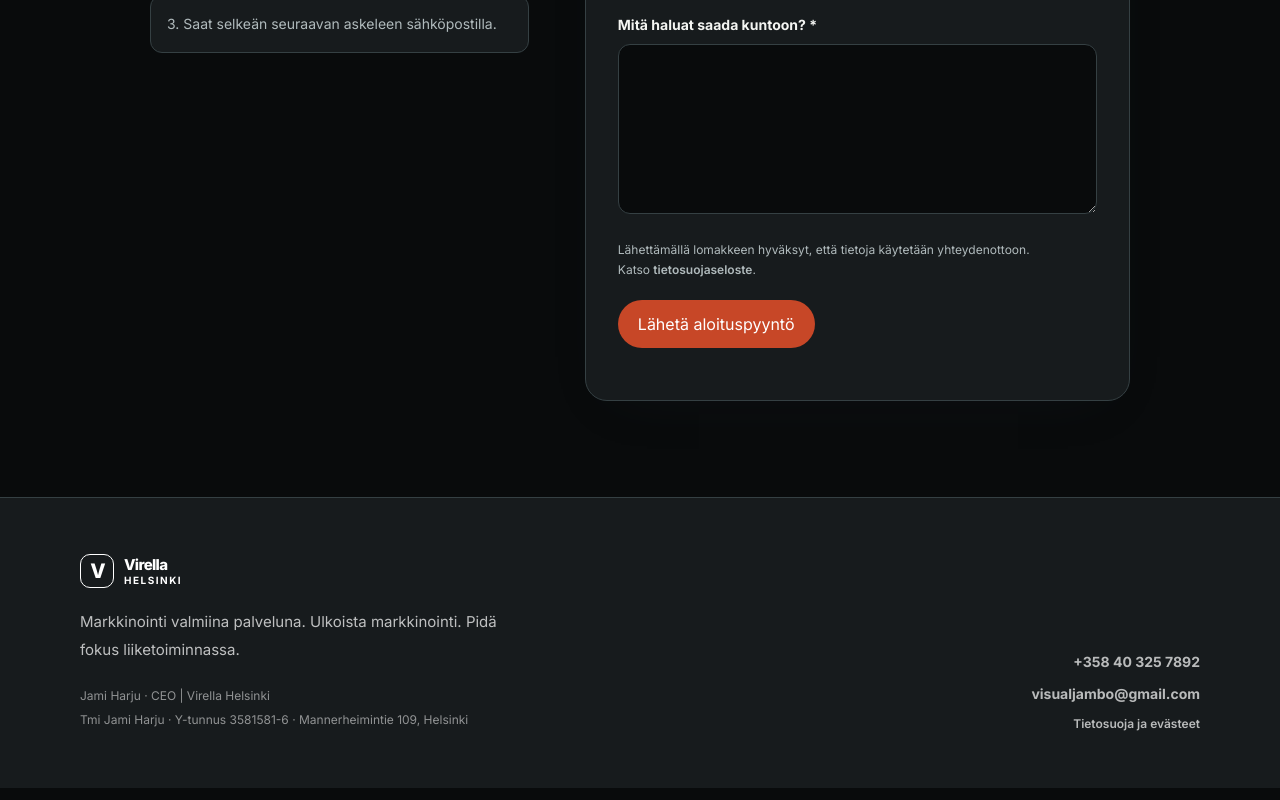
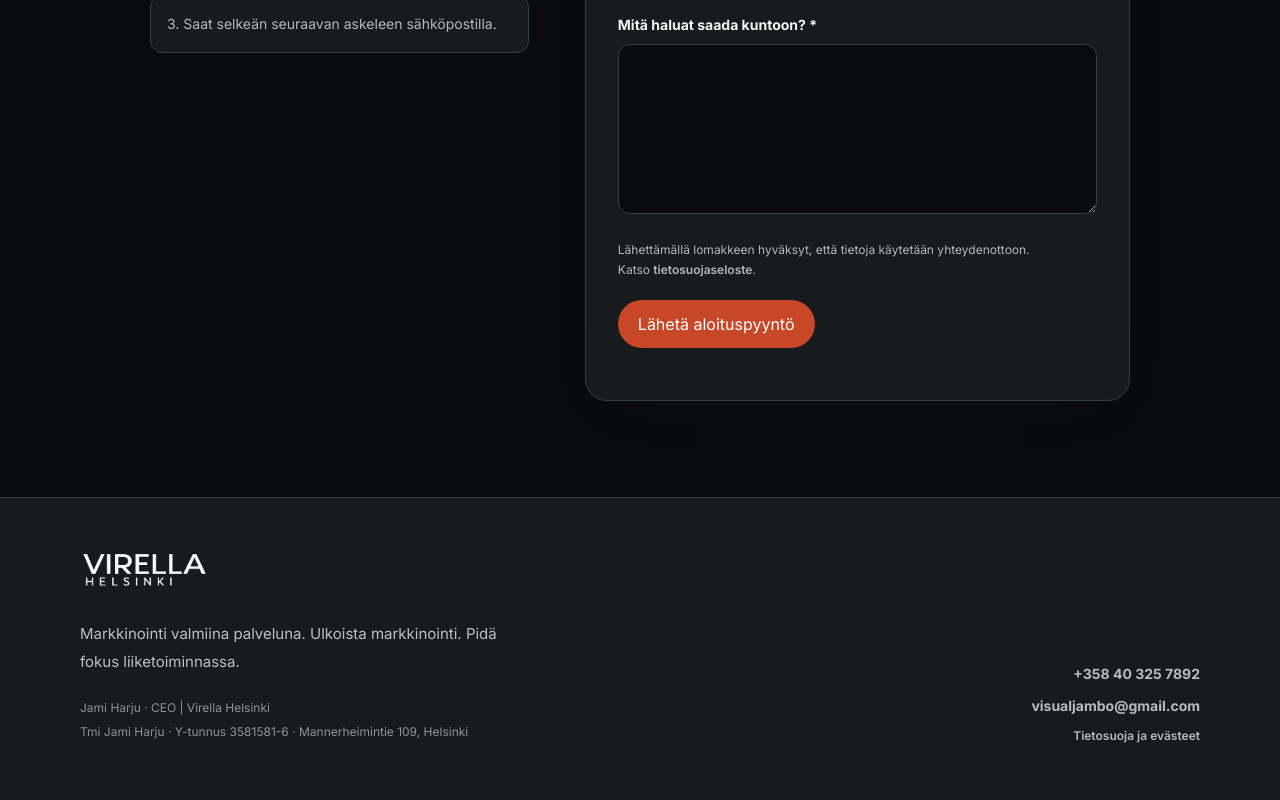
Before and after one commit to Jambovisuaalit/virella-helsinki-web, a Next.js app: page /aloita in a window 1280 px wide. Shown: the part 593-1393 px from the top of the page. Built offline with nearby package versions, Linux system fonts and the light colour scheme.

Commit message:
style: use Virella typography-only wordmark (#23)

```diff
--- a/app/globals.css
+++ b/app/globals.css
@@ -233,15 +233,12 @@ a {
 @media (max-width: 359px) { .landing-channel-choice > div { grid-template-columns: 1fr; } }
 
 /* Consistent Virella identity and restrained interaction polish. */
-.brand-logo { display: inline-flex; align-items: center; gap: 10px; min-width: 0; color: var(--brand); line-height: 1; }
-.brand-logo-mark { display: inline-grid; place-items: center; width: 34px; height: 34px; flex: none; border: 1px solid currentColor; border-radius: 10px; font-size: 20px; font-weight: 800; letter-spacing: -.09em; }
-.brand-logo-name { display: grid; gap: 3px; font-weight: 800; font-size: 15px; letter-spacing: -.045em; }
-.brand-logo-name small { font-size: 10px; font-weight: 650; letter-spacing: .15em; text-transform: uppercase; }
-.brand-logo--landing .brand-logo-mark { width: 42px; height: 42px; font-size: 24px; }
-.brand-logo--landing .brand-logo-name { font-size: 20px; }
-.brand-logo--inverse { color: white; }
-.brand-logo:hover .brand-logo-mark { background: color-mix(in srgb, currentColor 7%, transparent); }
-@media(max-width: 359px) { .brand-logo--landing .brand-logo-name { font-size: 17px; } .landing-header-inner { padding-inline: 14px; gap: 8px; } .landing-header-cta { padding-inline: 10px; font-size: 12px; } }
+.brand-logo { display: inline-flex; align-items: center; flex: none; line-height: 1; }
+.brand-logo-image { display: block; width: 126px; height: auto; filter: brightness(0) invert(1); }
+.brand-logo--landing .brand-logo-image { width: 150px; }
+.brand-logo--inverse .brand-logo-image { filter: brightness(0) invert(1); }
+.brand-logo:focus-visible { outline: 2px solid var(--brand); outline-offset: 6px; border-radius: 2px; }
+@media(max-width: 359px) { .brand-logo--landing .brand-logo-image { width: 126px; } .landing-header-inner { padding-inline: 14px; gap: 8px; } .landing-header-cta { padding-inline: 10px; font-size: 12px; } }
 
 /* Dark surface refinements: keep the existing layout and clear visual hierarchy. */
 .landing-page .landing-header-cta:focus-visible, .landing-page .landing-primary:focus-visible { outline-color: var(--focus); }
@@ -251,4 +248,3 @@ a {
 .landing-page .landing-channel-choice label:not(.is-selected):hover { background: var(--mist); }
 .landing-page .landing-price-content li > span { color: var(--brand); }
 .landing-page .landing-faq summary:hover { color: var(--brand); }
-@media (prefers-reduced-motion: reduce) { .brand-logo-mark { transition: none; } }
--- a/components/site/brand-logo.tsx
+++ b/components/site/brand-logo.tsx
@@ -1,13 +1,11 @@
+import Image from "next/image";
 import Link from "next/link";
 
 type Props = { landing?: boolean; compact?: boolean; inverse?: boolean; linked?: boolean };
 
 export function BrandLogo({ landing = false, compact = false, inverse = false, linked = true }: Props) {
   const className = ["brand-logo", landing && "brand-logo--landing", compact && "brand-logo--compact", inverse && "brand-logo--inverse"].filter(Boolean).join(" ");
-  const content = <>
-    <span className="brand-logo-mark" aria-hidden="true">V</span>
-    <span className="brand-logo-name">Virella<small>Helsinki</small></span>
-  </>;
+  const content = <Image src="/brand/virella-wordmark.webp" alt="Virella Helsinki" width={720} height={233} className="brand-logo-image" priority={landing || compact} unoptimized />;
   if (!linked) return <span className={className}>{content}</span>;
   return <Link href="/" className={className} aria-label="Virella Helsinki – etusivu">{content}</Link>;
 }
```
Also changed, not shown: public/brand/virella-wordmark.webp (added).
